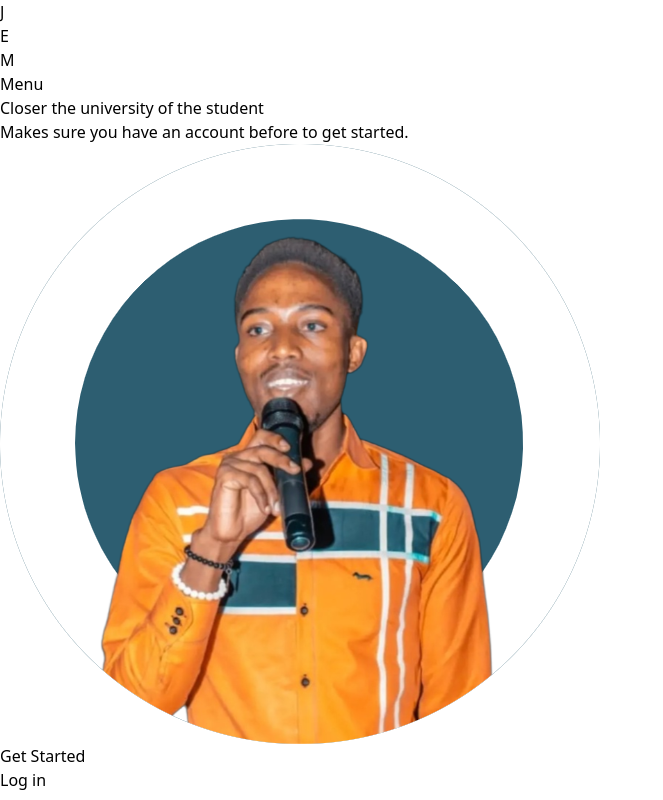
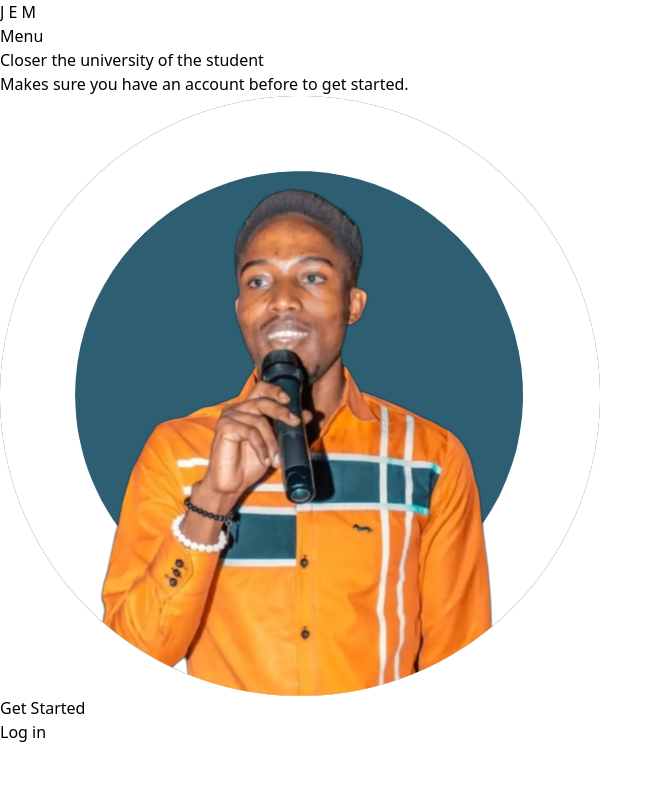
Before and after one commit to JehovannyMb/Projet_ChefDOeuvre, a React (Vite) app in the folder FrontEnd/: page / in a window 1280 px wide. Shown: the whole page, without its empty margins (0-663 px from the left). Built offline with nearby package versions, Linux system fonts and the light colour scheme.

Commit message:
Mise à jour du 15 mars 2024

```diff
--- a/FrontEnd/package.json
+++ b/FrontEnd/package.json
@@ -11,7 +11,8 @@
   },
   "dependencies": {
     "react": "^18.2.0",
-    "react-dom": "^18.2.0"
+    "react-dom": "^18.2.0",
+    "react-router-dom": "^6.22.3"
   },
   "devDependencies": {
     "@types/react": "^18.2.43",
--- a/FrontEnd/src/App.jsx
+++ b/FrontEnd/src/App.jsx
@@ -2,32 +2,14 @@ import { useState } from 'react'
 import reactLogo from './assets/react.svg'
 import viteLogo from '/vite.svg'
 import Item_1 from './components/Item_1'
+import Menu from './components/Menu'
 
 function App() {
   const [count, setCount] = useState(0)
 
   return (
     <>
-      <div className=' text-white h-80 w-full'>
-        <div className='flex justify-between'>
-          <div>
-            <h1 className=' w-full text-left font-bold text-5xl p-2'>J</h1>
-            <h1 className=' w-full text-left font-bold text-5xl p-2'>E</h1>
-            <h1 className=' w-full text-left font-bold text-5xl p-2'>M</h1>
-
-          </div>
-          <div>
-            <button className='p-2'>Menu</button>
-          </div>
-        </div>
-        <h1 className='  w-full text-center text-3xl font-bold p-5 '>
-          Closer the university of the student
-        </h1>
-        <h2 className=' opacity-50 p-2 text-center'>
-          Makes sure you have an account before to get started.
-        </h2>
-      </div>
-      <Item_1 />
+    <Menu GetStart={onclick} />
     </>
   )
 }
--- /dev/null
+++ b/FrontEnd/src/components/Menu.jsx
@@ -0,0 +1,28 @@
+import React from 'react'
+import Item_1 from './Item_1'
+
+export default function Menu() {
+  return (
+    <>
+     <div className=' text-white h-80 w-full'>
+        <div className='flex justify-between'>
+          <div>
+            <h1 className=' w-full text-left font-bold text-5xl p-2'>J E M</h1>
+
+          </div>
+          <div>
+            <button className='p-2'>Menu</button>
+          </div>
+        </div>
+        <h1 className='  w-full text-center text-3xl font-bold p-10 '>
+          Closer the university of the student
+        </h1>
+        <h2 className=' opacity-50 p-2 text-center'>
+          Makes sure you have an account before to get started.
+        </h2>
+      </div>
+      <Item_1 />
+
+    </>
+  )
+}
```
